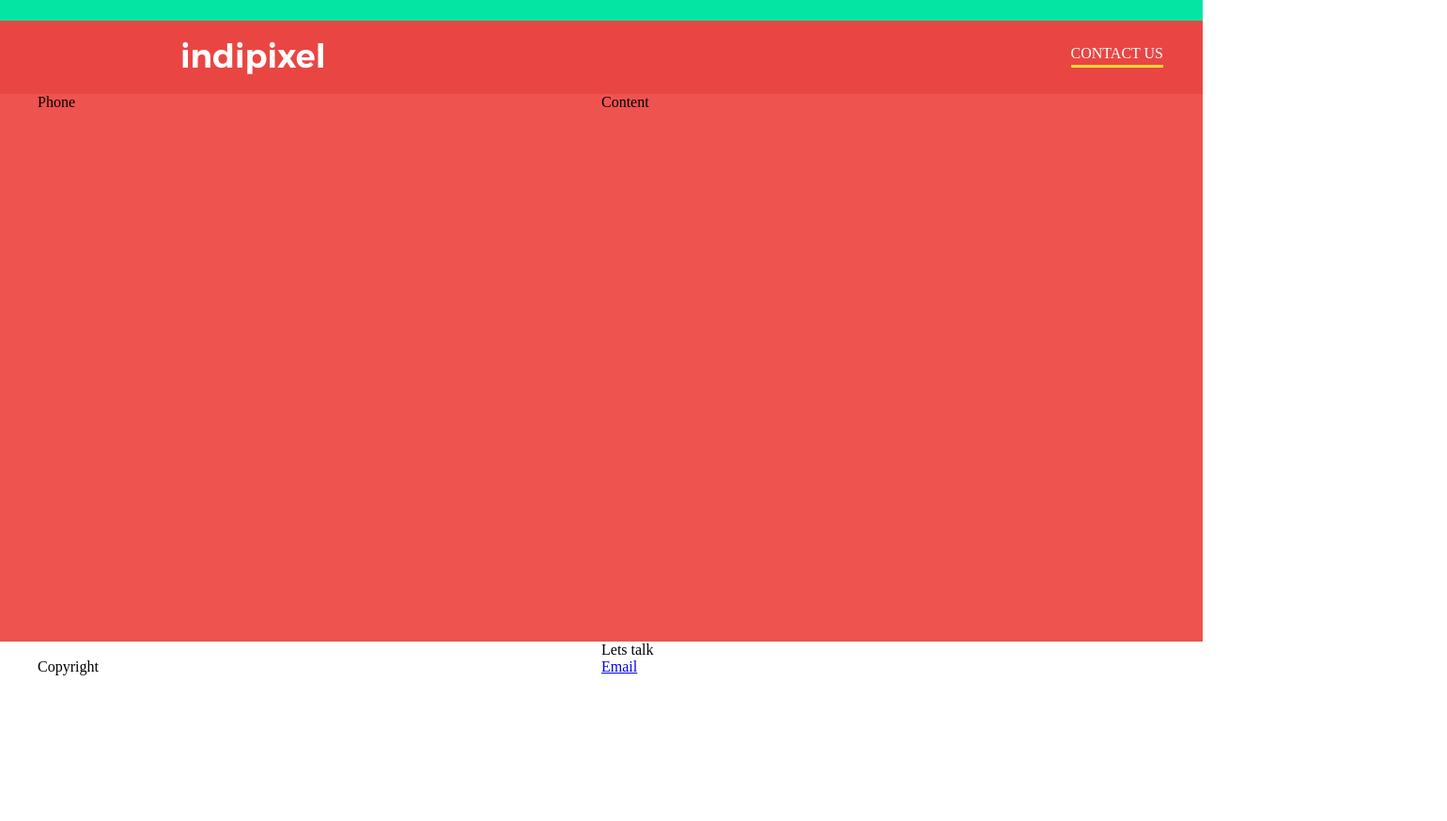
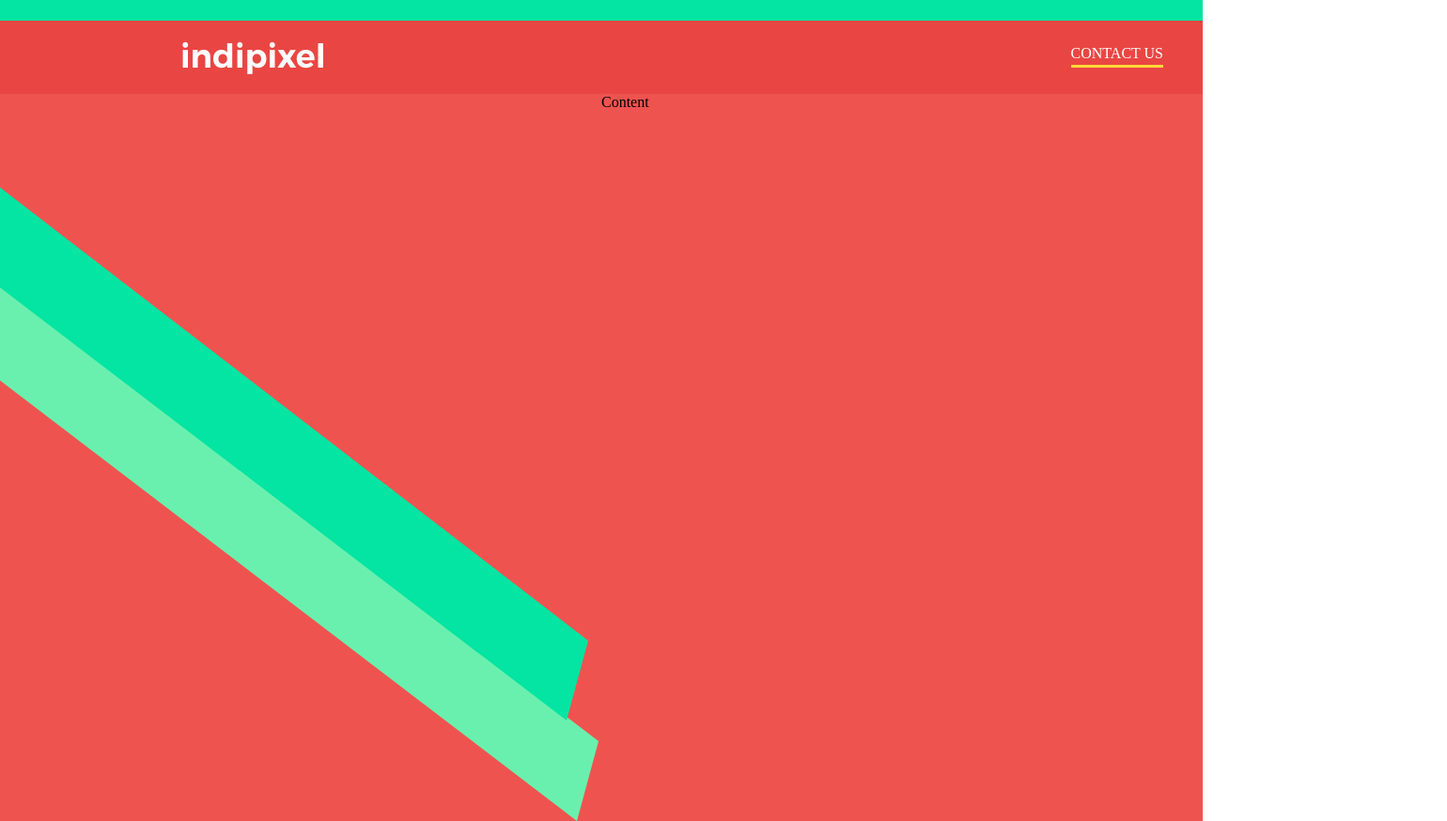
Before and after one commit to Axent13/intern-maket-2, a plain HTML site: page index.html in a window 1280 px wide. Shown: the top 874 px of the page at 94% size, 1540 px wide, since content can reach past the window. Before the commit the page ends 800 px from the top, so only its background shows below. Drawn offline with Linux system fonts and the light colour scheme; a web font is replaced by a local one.

Commit message:
Добавил линии

```diff
--- a/index.html
+++ b/index.html
@@ -16,9 +16,15 @@
                     </div>
                 </div>
             </header>
+
             <div class="content-and-phone-container">
                 <div class="layout-positioner clearfix">
-                     <div class="phone-container">Phone</div>
+                     <div class="phone-container">
+                         <svg width="1500px" height="1500px" class="lines">
+                             <polygon points="0,0 135,0 1167,789 1144,874" fill="#69f0ae"></polygon>
+                             <polygon points="130,0 271,0 1156,682 1133,767" fill="#04e4a2"></polygon>
+                         </svg>
+                     </div>
                      <div class="content-container">Content</div>
                 </div>
             </div>
--- a/style.css
+++ b/style.css
@@ -84,3 +84,9 @@ body {
 .email {
     margin-left: 600px;
 }
+.lines {
+    position: relative;
+    top: -100px;
+    left: -570px;
+    z-index: 10;
+}
```
